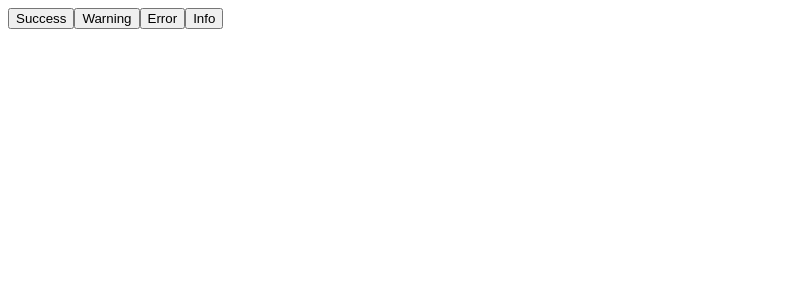
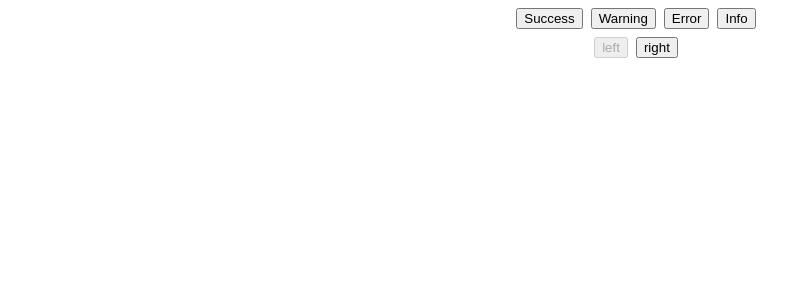
Before and after one commit to shriharieknathe/Machine-Coding-Practice, a React (Vite) app: page / in a window 1280 px wide. Shown: the top 300 px of the page, without its empty margins (0-811 px from the left). Built offline with nearby package versions, Linux system fonts and the light colour scheme.

Commit message:
animation add for both left and right

```diff
--- a/src/toast-message/toastMessage.css
+++ b/src/toast-message/toastMessage.css
@@ -1,8 +1,8 @@
-
 .toast_container {
   position: fixed;
   top: 10px;
   right: 10px;
+  width: fit-content;
 }
 
 .toast {
@@ -18,11 +18,11 @@
   animation: slide 1s 1;
 }
 
-.toast span{
-    cursor: pointer;
+.toast span {
+  cursor: pointer;
 }
 
-@keyframes slide {
+@keyframes slide-right {
   0% {
     transform: translateX(100%);
   }
@@ -31,6 +31,15 @@
   }
 }
 
+/* Add this one for left */
+@keyframes slide-left {
+  0% {
+    transform: translateX(-100%);
+  }
+  100% {
+    transform: translateX(0%);
+  }
+}
 .warning {
   background-color: rgb(167, 150, 24);
 }
@@ -41,3 +50,19 @@
 .error {
   background-color: rgb(222, 104, 104);
 }
+
+.box {
+  display: flex;
+  align-items: center;
+  justify-content: end;
+  flex-direction: column;
+  gap: 8px;
+}
+
+.button_container button {
+  margin-right: 8px;
+}
+
+.shift button {
+  margin-right: 8px;
+}
--- a/src/toast-message/toastMessage.jsx
+++ b/src/toast-message/toastMessage.jsx
@@ -4,6 +4,7 @@ import { useState } from "react";
 
 const ToastMessage = () => {
   const [toastList, setToastList] = useState([]);
+  const [shiftButton, setShiftButton] = useState("left");
 
   const timeRef = useRef({});
   console.log(timeRef);
@@ -27,16 +28,29 @@ const ToastMessage = () => {
 
   return (
     <div className="toast_component">
-      <div className={`toast_container `}>
+      <div
+        className={`toast_container`}
+        style={{
+          [shiftButton]: "10px",
+        }}
+      >
         {toastList.map((item) => {
           return (
-            <div key={item.id} className={`toast ${item.type}`}>
+            <div
+              key={item.id}
+              className={`toast ${item.type}`}
+              style={{
+                animation:
+                  shiftButton === "right" ? "slide-right 1s" : "slide-left 1s",
+              }}
+            >
               {item.message}
               <span onClick={() => onCloseClick(item.id)}>X</span>
             </div>
           );
         })}
       </div>
+      <div className="box">
         <div className="button_container">
           <button
             className="btn"
@@ -50,13 +64,33 @@ const ToastMessage = () => {
           >
             Warning
           </button>
-        <button className="btn" onClick={() => onButtonClick("Error", "error")}>
+          <button
+            className="btn"
+            onClick={() => onButtonClick("Error", "error")}
+          >
             Error
           </button>
           <button className="btn" onClick={() => onButtonClick("Info", "info")}>
             Info
           </button>
         </div>
+        <div className="shift">
+          <button
+            disabled={shiftButton === "left"}
+            className="btn"
+            onClick={() => setShiftButton("left")}
+          >
+            left
+          </button>
+          <button
+            disabled={shiftButton === "right"}
+            className="btn"
+            onClick={() => setShiftButton("right")}
+          >
+            right
+          </button>
+        </div>
+      </div>
     </div>
   );
 };
```
Lines whose indentation alone changed are shown as unchanged.
